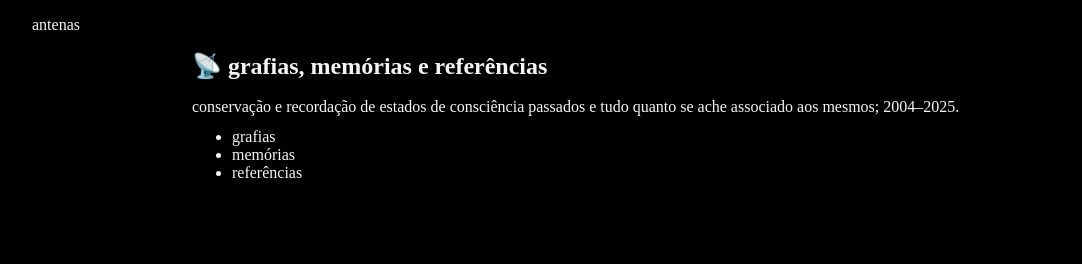
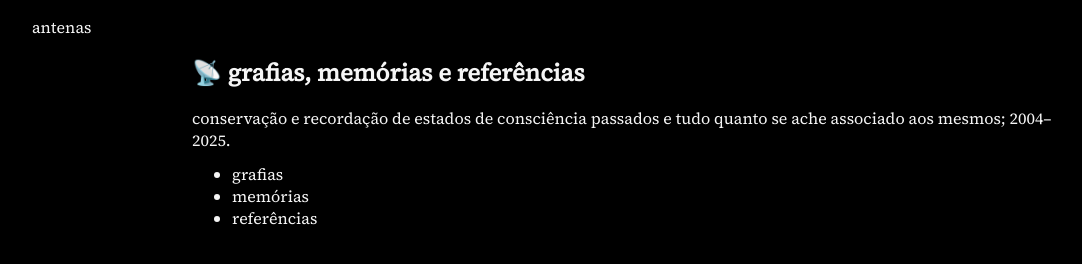
Before and after one commit to athenacfr/antenas0800, an Astro site: page / in a window 1280 px wide. Shown: the whole page, without its empty margins (0-1082 px from the left). Built offline with nearby package versions, Linux system fonts and the light colour scheme; Astro itself is replaced by a stand-in of ours; a web font is replaced by a local one.

Commit message:
fix: dependency typo

```diff
--- a/package.json
+++ b/package.json
@@ -13,8 +13,8 @@
     "@astrojs/mdx": "4.0.7",
     "@astrojs/rss": "4.0.11",
     "@astrojs/sitemap": "3.2.1",
-    "@fontsource-variable/noto-emoji": "5.1.1",
-    "@fontsource-variable/source-serif-4": "5.1.1",
+    "@fontsource/noto-emoji": "5.1.1",
+    "@fontsource/source-serif-4": "5.1.1",
     "@tailwindcss/vite": "4.0.1",
     "astro": "5.1.10",
     "remeda": "2.20.0",
--- a/src/layout/Document.astro
+++ b/src/layout/Document.astro
@@ -1,6 +1,6 @@
 ---
-import '@fontsource-variable/noto-emoji';
-import '@fontsource-variable/source-serif-4';
+import '@fontsource/noto-emoji';
+import '@fontsource/source-serif-4';
 import '@/styles/tailwind.css';
 
 import { DESCRIPTIONS, TITLES } from '@/consts';
--- a/src/styles/tailwind.css
+++ b/src/styles/tailwind.css
@@ -8,7 +8,7 @@
 @layer base {
   * {
     margin: 0;
-    font-family: var(---font-serif);
+    font-family: var(--font-serif);
     font-optical-sizing: auto;
   }
 
```
Also changed, not shown: pnpm-lock.yaml.
